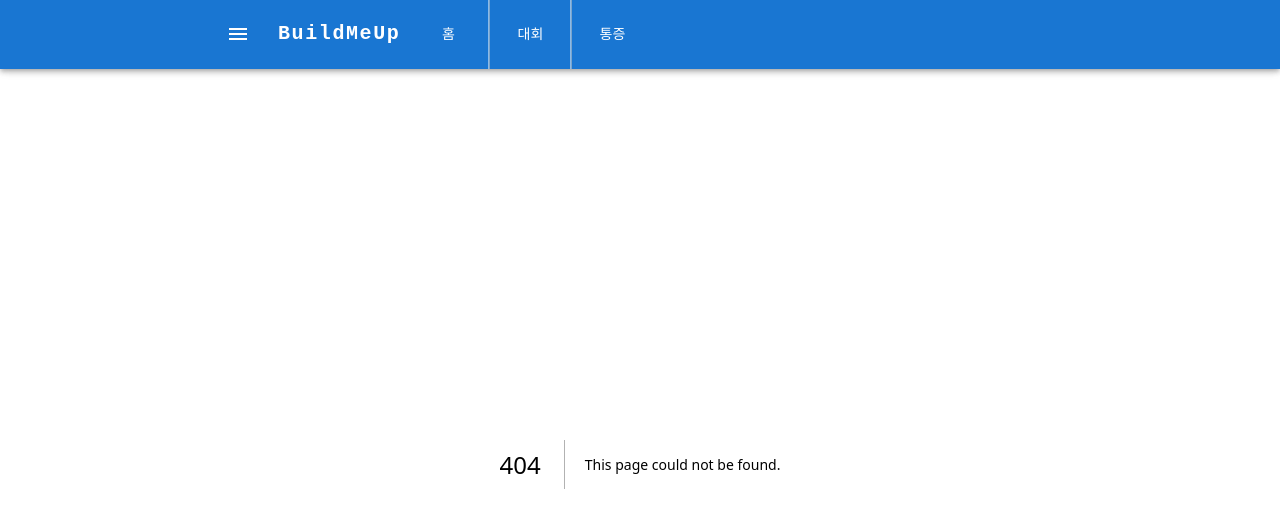
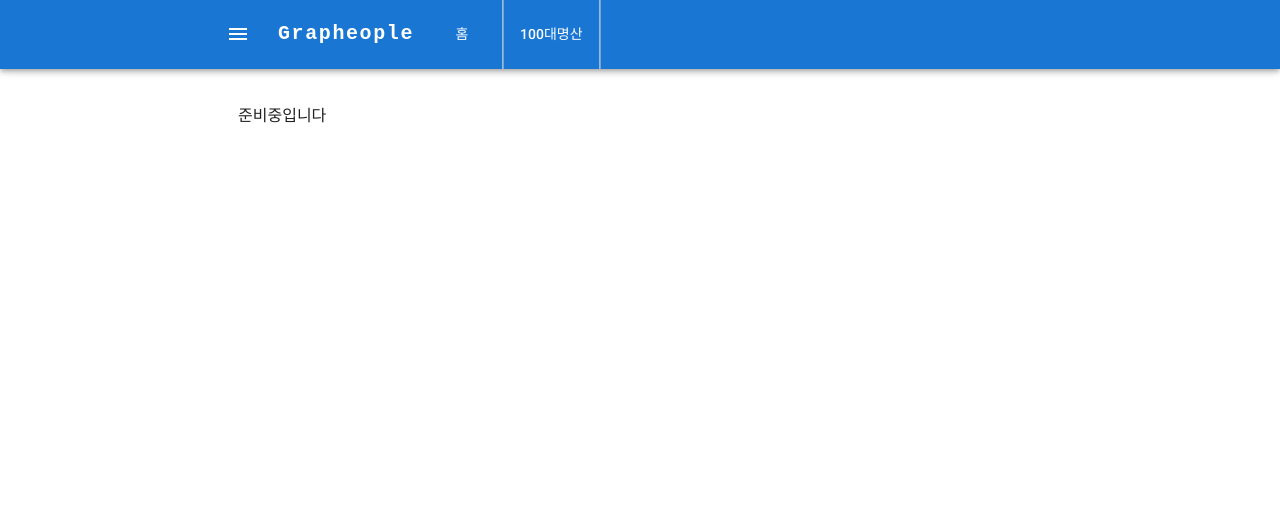
Before and after one commit to grapheople/inmyroom, a Next.js app: page /mountain-top-100 in a window 1280 px wide. Before the commit this address had no page. Shown: the top 528 px of the page. Built offline with nearby package versions, Linux system fonts and the light colour scheme; what @mui/material-nextjs would draw is missing.

Commit message:
1뎁스 카테고리 적용

```diff
--- a/app/layout.tsx
+++ b/app/layout.tsx
@@ -12,6 +12,7 @@ import Box from "@mui/material/Box";
 import {useMediaQuery} from "@mui/material";
 import "@/app/globals.css";
 import BottomTab from "@/components/BottomTab";
+import {SportProvider} from "@/context/SportProvider";
 
 export default function RootLayout(props: { children: React.ReactNode }) {
     const isMobile = useMediaQuery("(max-width:600px)"); // 모바일 여부 체크
@@ -20,14 +21,14 @@ export default function RootLayout(props: { children: React.ReactNode }) {
         <head>
             <title>Build Me Up</title>
             <meta charSet="UTF-8"/>
-            <meta name="description" content="러닝 & 싸이클 운동 정보"/>
-            <meta name="keywords" content="러닝, 싸이클, 운동, 대회, 그란폰도, 마라톤"/>
+            <meta name="description" content="등산 & 싸이클 운동 정보"/>
+            <meta name="keywords" content="등산, 싸이클, 운동, 대회, 그란폰도"/>
 
-            <meta name="author" content="필라이즈"/>
-            <meta property="og:title" content="Build Me Up"/>
+            <meta name="author" content="grapheople"/>
+            <meta property="og:title" content="Grapheople"/>
             <meta property="og:image" content="/thumbnail.webp"/>
 
-            <meta property="og:description" content="러닝 & 싸이클 운동 정보"/>
+            <meta property="og:description" content="등산 & 싸이클 운동 정보"/>
             <meta property="og:image:width" content="1200"/>
             <meta property="og:image:height" content="630"/>
             <meta property="og:type" content="website"/>
@@ -35,6 +36,7 @@ export default function RootLayout(props: { children: React.ReactNode }) {
         </head>
         <GoogleTagManager gtmId="GTM-TH4TZR99"/>
         <body>
+        <SportProvider>
             <AppRouterCacheProvider options={{enableCssLayer: true}}>
                 <ThemeProvider theme={theme}>
                     <CssBaseline/>
@@ -51,6 +53,7 @@ export default function RootLayout(props: { children: React.ReactNode }) {
                     </Box>
                 </ThemeProvider>
             </AppRouterCacheProvider>
+        </SportProvider>
         </body>
         <GoogleAnalytics gaId="G-1BNP8LR4S2"/>
         </html>
--- /dev/null
+++ b/app/mountain-top-100/page.tsx
@@ -0,0 +1,75 @@
+'use client';
+
+import React, { useState } from "react";
+import {
+    Container,
+    Typography,
+    Button,
+    Grid,
+    Card,
+    CardHeader,
+    CardContent,
+    CardActions,
+    TextField,
+    Dialog,
+    DialogTitle,
+    DialogContent,
+    DialogActions,
+    IconButton,
+} from "@mui/material";
+import DeleteIcon from "@mui/icons-material/Delete";
+import AddIcon from "@mui/icons-material/Add";
+
+// 게시글 데이터 타입 정의
+interface Post {
+    id: number;
+    title: string;
+    content: string;
+    date: string;
+}
+
+const Board: React.FC = () => {
+    const [posts, setPosts] = useState<Post[]>([]); // 게시글 목록 상태
+    const [open, setOpen] = useState(false); // 다이얼로그 상태
+    const [postToView, setPostToView] = useState<Post | null>(null); // 상세보기 게시글
+    const [newPost, setNewPost] = useState({ title: "", content: "" }); // 새 게시글 데이터
+
+    // 다이얼로그 열기/닫기
+    const handleDialogOpen = () => setOpen(true);
+    const handleDialogClose = () => {
+        setOpen(false);
+        setNewPost({ title: "", content: "" }); // 입력 초기화
+    };
+
+    // 게시글 추가
+    const handleAddPost = () => {
+        if (!newPost.title || !newPost.content) return; // 제목과 내용이 비어있으면 추가하지 않음
+        const newPostData: Post = {
+            id: posts.length + 1,
+            title: newPost.title,
+            content: newPost.content,
+            date: new Date().toLocaleString(),
+        };
+        setPosts([newPostData, ...posts]);
+        handleDialogClose();
+    };
+
+    // 게시글 삭제
+    const handleDeletePost = (id: number) => {
+        setPosts(posts.filter((post) => post.id !== id));
+    };
+
+    // 상세보기 다이얼로그 열기
+    const handleViewPost = (post: Post) => {
+        setPostToView(post);
+        setOpen(true); // 다이얼로그 열기
+    };
+
+    return (
+        <Container maxWidth="lg" sx={{ mt: 5 }}>
+            준비중입니다
+        </Container>
+    );
+};
+
+export default Board;
--- a/app/page.tsx
+++ b/app/page.tsx
@@ -3,16 +3,24 @@
 import React, { useState } from "react";
 import { Grid2, Typography, Dialog, DialogTitle, DialogContent, DialogActions, Button } from "@mui/material";
 import Box from "@mui/material/Box";
-import Link from "next/link";
-import WarningIcon from "@mui/icons-material/Warning"; // Import an icon
+import { useSport } from "@/context/SportProvider";
+import { useRouter } from "next/navigation";
 
 const ResponsiveDetailView: React.FC = () => {
+    const router = useRouter();
+    const { sport, setSport } = useSport();
     const [open, setOpen] = useState(false); // State to control dialog visibility
 
     const handleRunningClick = (e: React.MouseEvent<HTMLAnchorElement, MouseEvent>) => {
+        setSport("hiking");
+        router.push("/mountain-top-100");
+    };
+
+    const handleCyclingClick = (e: React.MouseEvent<HTMLAnchorElement, MouseEvent>) => {
         e.preventDefault(); // Prevent the default page navigation
-        setOpen(true); // Open the dialog
-    };
+        setSport("cycling");
+        router.push("/competition");
+    }
 
     const handleClose = () => {
         setOpen(false); // Close the dialog
@@ -71,7 +79,7 @@ const ResponsiveDetailView: React.FC = () => {
                             />
                         </a>
                         <Typography variant="subtitle1" sx={{ marginTop: 1 }}>
-                            Running
+                            Hiking
                         </Typography>
                     </Box>
                 </Grid2>
@@ -87,7 +95,7 @@ const ResponsiveDetailView: React.FC = () => {
                     }}
                 >
                     <Box sx={{ textAlign: "center" }}>
-                        <a href="/competition">
+                        <a onClick={handleCyclingClick}>
                             <img
                                 src="/cycling.webp"
                                 alt="Cycling Thumbnail"
--- a/app/painpoint/page.tsx
+++ b/app/painpoint/page.tsx
@@ -23,11 +23,11 @@ const painPointGroups: PainPointGroup[] = [
                     },
                     {
                         "cause": "과도하게 숙인 자세로 머리와 경추 정렬이 틀어짐",
-                        "solution": "수시로 수분 및 탄수화물 보충"
+                        "solution": "목·어깨 스트레칭을 자주 실시"
                     },
                     {
                         "cause": "라이딩 중 탈수 또는 저혈당 상태",
-                        "solution": "목·어깨 스트레칭을 자주 실시"
+                        "solution": "수시로 수분 및 탄수화물 보충"
                     }
                 ]
             }
@@ -50,10 +50,6 @@ const painPointGroups: PainPointGroup[] = [
                     {
                         "cause": "장시간 전방 주시로 인한 목 근육 피로",
                         "solution": "주기적으로 목·어깨 돌리기(스트레칭)"
-                    },
-                    {
-                        "cause": "코어·상체 근력 부족으로 승모근에만 하중 집중",
-                        "solution": "승모근·목 주변 근력 강화(가벼운 덤벨 슈러그 등)"
                     }
                 ]
             }
@@ -71,19 +67,15 @@ const painPointGroups: PainPointGroup[] = [
                 "causeAndSolution": [
                     {
                         "cause": "과도하게 숙인 자세로 어깨 근육 긴장",
+                        "solution": "주기적으로 어깨 스트레칭으로 근육 긴장 완화"
+                    },
+                    {
+                        "cause": "핸들바 그립·각도가 체형에 맞지 않아 어깨에 부담",
                         "solution": "핸들바 높이·폭·각도 재조정 (어깨 부담 최소화)"
                     },
                     {
-                        "cause": "핸들바 그립·각도가 체형에 맞지 않아 어깨에 부담",
+                        "cause": "팔·어깨 근력이 약해 쉽게 피로 누적",
                         "solution": "회전근개 스트레칭 및 가벼운 어깨 강화 운동"
-                    },
-                    {
-                        "cause": "팔·어깨 근력이 약해 쉽게 피로 누적",
-                        "solution": "라이딩 중간에 잠깐씩 일어서거나 팔 돌리기"
-                    },
-                    {
-                        "cause": "한쪽으로 비틀어진 자세 유지 혹은 체중 쏠림",
-                        "solution": "주기적으로 어깨 스트레칭으로 근육 긴장 완화"
                     }
                 ]
             }
@@ -99,14 +91,6 @@ const painPointGroups: PainPointGroup[] = [
                 "id": "upper-back",
                 "name": "등(흉추) 통증",
                 "causeAndSolution": [
-                    {
-                        "cause": "등을 장시간 굽힌 채 고정하여 근육 경직",
-                        "solution": "수시로 등 스트레칭(가슴 열기, 흉추 롤링 등)"
-                    },
-                    {
-                        "cause": "호흡이 얕아지면서 상체 전반 피로 증가",
-                        "solution": "어깨·등 근력 강화(능형근, 승모근 운동)"
-                    },
                     {
                         "cause": "코어·등 근력 부족으로 자세 유지 어려움",
                         "solution": "라이딩 자세 교정(어깨 내리고, 등을 덜 구부리기)"
@@ -315,11 +299,11 @@ const painPointGroups: PainPointGroup[] = [
                     },
                     {
                         "cause": "장시간 라이딩으로 발바닥 피로 누적",
-                        "solution": "케이던스를 높여 발목 부담 완화"
+                        "solution": "라이딩 후 발목·발 마사지, 충분한 휴식"
                     },
                     {
                         "cause": "무거운 기어 사용 시 발목에 부하 집중",
-                        "solution": "라이딩 후 발목·발 마사지, 충분한 휴식"
+                        "solution": "케이던스를 높여 발목 부담 완화"
                     }
                 ]
             }
--- a/components/TopNavigation.tsx
+++ b/components/TopNavigation.tsx
@@ -20,21 +20,35 @@ import Typography from '@mui/material/Typography';
 import MenuIcon from '@mui/icons-material/Menu';
 import Container from '@mui/material/Container';
 import Button from '@mui/material/Button';
-import {AssistWalker, EmojiEvents, Home} from "@mui/icons-material";
+import {AssistWalker, Checkroom, EmojiEvents, Home} from "@mui/icons-material";
+import {useSport} from "@/context/SportProvider";
 
 
 const TopNavigation: React.FC = () => {
     const [mobileOpen, setMobileOpen] = React.useState(false);
     const router = useRouter(); // Next.js 라우팅 hook
+    const { sport } = useSport();
+
+    console.log(sport);
 
     const menuItems = [
-        {label: "홈", icon: <Home/>, key: "home", href: "/"},
-        {label: "대회", icon: <EmojiEvents/>, key: "competition", href: "/competition"},
-        {label: "통증", icon: <AssistWalker/>, key: "painpoint", href: "/painpoint"},
+        {label: "홈", icon: <Home/>, key: "home", href: "/", categoryDepth1: "all"},
+        {label: "대회", icon: <EmojiEvents/>, key: "competition", href: "/competition", categoryDepth1: "cycle"},
+        {label: "통증", icon: <AssistWalker/>, key: "painpoint", href: "/painpoint", categoryDepth1: "cycle"},
         // {label: "빌드업", icon: <FitnessCenter/>, key: "buildup", href: "/buildup"},
         // {label: "커뮤니티", icon: <ForumOutlined/>, key: "search", href: "/community"},
-        // {label: "마이룸", icon: <Checkroom/>, key: "notifications", href: "/myroom"},
+        {label: "100대명산", icon: <Checkroom/>, key: "mountain-top-100", href: "/mountain-top-100", categoryDepth1: "mountain"},
     ];
+
+    const filteredMenuItems = menuItems.filter((item) => {
+        if (sport === "hiking") {
+            return item.categoryDepth1 === "all" || item.categoryDepth1 === "mountain";
+        } else if (sport === "cycling") {
+            return item.categoryDepth1 === "all" || item.categoryDepth1 === "cycle";
+        }
+        // 기본값(혹은 다른 sport 값이 있을 때)
+        return item.categoryDepth1 === "all";
+    });
 
     const handleDrawerToggle = () => {
         setMobileOpen((prevState) => !prevState);
@@ -48,11 +62,11 @@ const TopNavigation: React.FC = () => {
     const drawer = (
         <Box onClick={handleDrawerToggle} sx={{textAlign: 'center'}}>
             <Typography variant="h6" sx={{my: 2}}>
-                BMU
+                Grapheople
             </Typography>
             <Divider/>
             <List>
-                {menuItems.map((item) => (
+                {filteredMenuItems.map((item) => (
                     <ListItem key={item.key} disablePadding>
                         <ListItemButton
                             sx={{textAlign: 'center'}}>
@@ -94,10 +108,10 @@ const TopNavigation: React.FC = () => {
                                 textDecoration: 'none',
                             }}
                         >
-                            BuildMeUp
+                            Grapheople
                         </Typography>
                         <Box sx={{flexGrow: 1, display: 'flex'}}>
-                            {menuItems.map((menu, index) => (
+                            {filteredMenuItems.map((menu, index) => (
                                 <React.Fragment key={menu.key}>
                                     <Button
                                         sx={{my: 2, color: 'white', display: 'block'}}
--- /dev/null
+++ b/context/SportProvider.tsx
@@ -0,0 +1,29 @@
+"use client";
+import React, { createContext, useContext, useState } from "react";
+
+type Sport = "hiking" | "cycling";
+
+interface SportContextValue {
+    sport: Sport;
+    setSport: (sport: Sport) => void;
+}
+
+const SportContext = createContext<SportContextValue | undefined>(undefined);
+
+export function SportProvider({ children }: { children: React.ReactNode }) {
+    const [sport, setSport] = useState<Sport>("hiking"); // 기본값 "등산"
+
+    return (
+        <SportContext.Provider value={{ sport, setSport }}>
+            {children}
+        </SportContext.Provider>
+    );
+}
+
+export function useSport() {
+    const context = useContext(SportContext);
+    if (!context) {
+        throw new Error("useSport 훅은 SportProvider 안에서만 사용 가능합니다.");
+    }
+    return context;
+}
```
Lines whose indentation alone changed are shown as unchanged.
